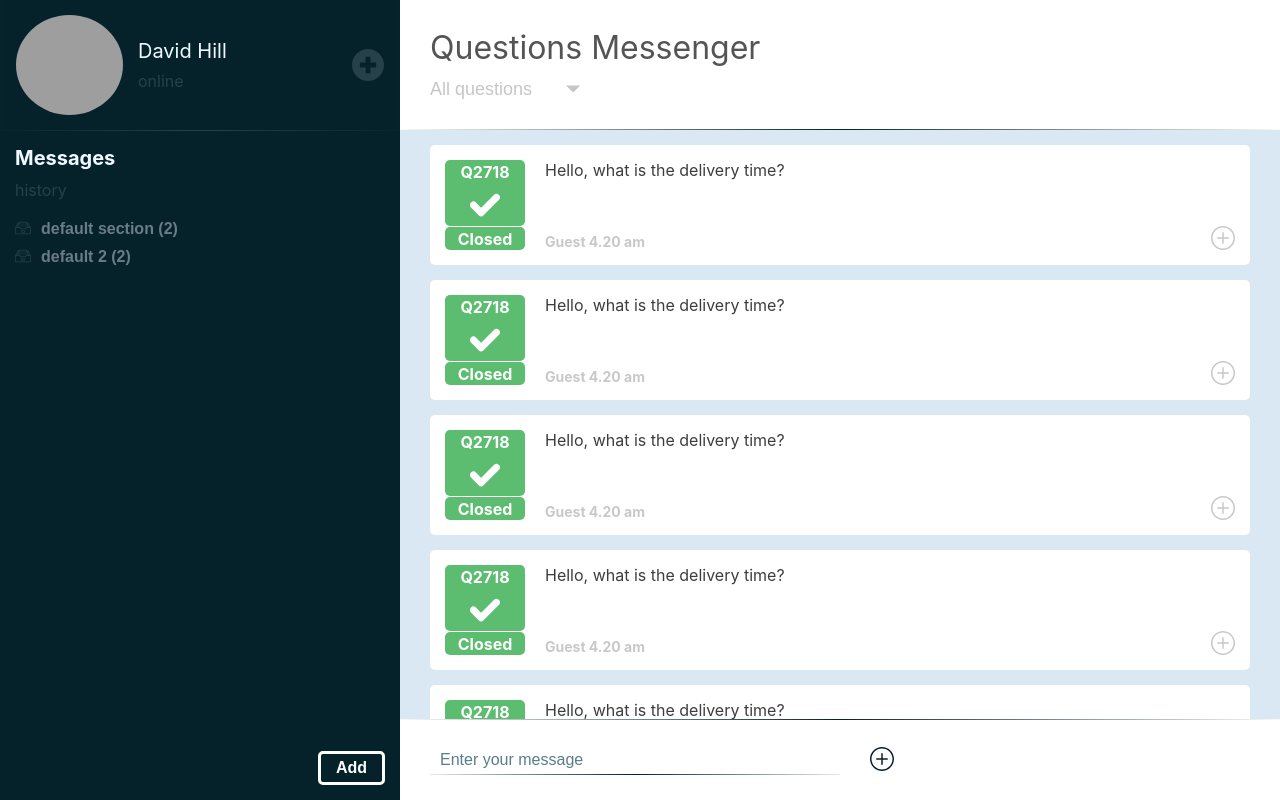
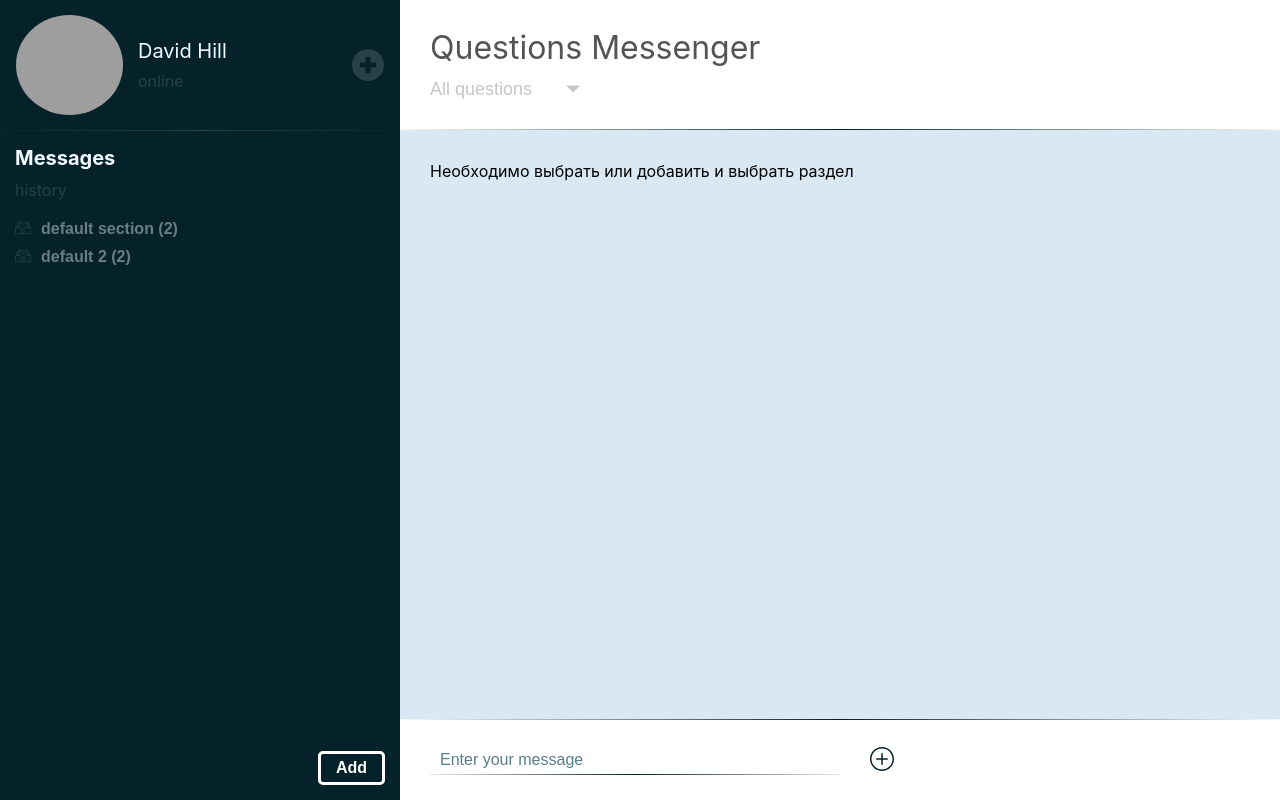
Before and after one commit to sanyamaks/questions-messenger-test, a React (Create React App) app: page / in a window 1280 px wide. Built offline with nearby package versions, Linux system fonts and the light colour scheme; grey boxes are pictures that could not be loaded.

Commit message:
Add rendering messages and adding new messages

```diff
--- a/src/components/Form/Form.js
+++ b/src/components/Form/Form.js
@@ -1,12 +1,43 @@
-import React from "react";
+import React, { useContext, useRef } from "react";
 import "./Form.scss";
 import { ReactComponent as AddButton } from "../../assets/icons/icon-add2.svg";
+import { Context } from "../../store/Store";
 
 const Form = () => {
+  const [state, dispatch] = useContext(Context);
+  const inputRef = useRef(null);
+  const formRef = useRef(null);
+
+  const handleSubmit = (event) => {
+    event.preventDefault();
+    if (!state.activeSection || inputRef.current.value.trim() === "") {
+      return null;
+    }
+    const section = state.sections.find(
+      (section) => section.id === state.activeSection
+    );
+    dispatch({
+      type: "ADD_MESSAGE",
+      payload: {
+        title: inputRef.current.value,
+        id: section.currentId,
+        time: new Date(),
+        isSuccess: Math.floor(Math.random() * 2) === 1,
+      },
+    });
+    dispatch({ type: "UPDATE_MESSAGE_ID" });
+    formRef.current.reset();
+  };
+
   return (
-    <form className="form">
-      <input className="form__message" placeholder="Enter your message" />
-      <button className="form__button" type="button">
+    <form className="form" onSubmit={handleSubmit} ref={formRef}>
+      <input
+        type="text"
+        className="form__message"
+        ref={inputRef}
+        placeholder="Enter your message"
+      />
+      <button className="form__button" type="button" onClick={handleSubmit}>
         <AddButton className="form__button-icon" />
       </button>
     </form>
--- a/src/components/Messages/Messages.js
+++ b/src/components/Messages/Messages.js
@@ -1,22 +1,33 @@
-import React from "react";
+import React, { useContext } from "react";
 import "./Messages.scss";
 import MessagesItem from "./MessagesItem/MessagesItem";
+import { Context } from "../../store/Store";
 
 const Messages = () => {
-  return (
-    <section className="messages">
-      <MessagesItem className="messages__messages-item"/>
-      <MessagesItem className="messages__messages-item"/>
-      <MessagesItem className="messages__messages-item"/>
-      <MessagesItem className="messages__messages-item"/>
-      <MessagesItem className="messages__messages-item"/>
-      <MessagesItem className="messages__messages-item"/>
-      <MessagesItem className="messages__messages-item"/>
-      <MessagesItem className="messages__messages-item"/>
-      <MessagesItem className="messages__messages-item"/>
-      <MessagesItem className="messages__messages-item"/>
-    </section>
-  );
+  const [state] = useContext(Context);
+
+  const renderConditionally = () => {
+    if (!state.activeSection) {
+      return <p>Необходимо выбрать или добавить и выбрать раздел</p>;
+    } else {
+      return state.sections
+        .find((section) => section.id === state.activeSection)
+        .messages.map((message) => {
+          return (
+            <MessagesItem
+              className="messages__messages-item"
+              title={message.title}
+              time={message.time}
+              key={message.id}
+              id={message.id}
+              isSuccess={message?.isSuccess}
+            />
+          );
+        });
+    }
+  };
+
+  return <section className="messages">{renderConditionally()}</section>;
 };
 
 export default Messages;
--- a/src/components/Messages/MessagesItem/MessagesItem.js
+++ b/src/components/Messages/MessagesItem/MessagesItem.js
@@ -6,16 +6,48 @@ import SuccessStatus from "../../Status/SuccessStatus/SuccessStatus";
 import ExecutionStatus from "../../Status/ExecutionStatus/ExecutionStatus";
 
 const MessagesItem = (props) => {
-  const { className } = props;
+  const { className, title, time, id, isSuccess } = props;
+
+  const renderConditionally = () => {
+    if (!isSuccess) {
+      return (
+        <ExecutionStatus
+          time={Math.floor((new Date() - time) / 1000 / 60 / 60)}
+          id={id}
+        />
+      );
+    } else {
+      return <SuccessStatus id={id} />;
+    }
+  };
+
+  const getMonth = (pos) => {
+    return [
+      "Jan",
+      "Feb",
+      "Mar",
+      "Apr",
+      "May",
+      "Jun",
+      "Jul",
+      "Aug",
+      "Sep",
+      "Oct",
+      "Nov",
+      "Dec",
+    ][pos];
+  };
   return (
     <article className={cn("messages-item", className)}>
-      {/*<ExecutionStatus />*/}
-      <SuccessStatus />
+      {renderConditionally()}
+
       <div className="messages-item__text">
-        <p className="messages-item__question">
-          Hello, what is the delivery time?
+        <p className="messages-item__question">{title}</p>
+        <p className="messages-item__time">
+          Guest {time.getHours() > 12 ? time.getHours() - 12 : time.getHours()}:
+          {time.getMinutes()} {time.getHours() > 12 ? "pm" : "am"} -{" "}
+          {time.getDate()} {getMonth(time.getMonth())}
         </p>
-        <p className="messages-item__time">Guest 4.20 am</p>
       </div>
       <div className="messages-item__button-container">
         <button className="messages-item__button">
--- a/src/components/Status/ExecutionStatus/ExecutionStatus.js
+++ b/src/components/Status/ExecutionStatus/ExecutionStatus.js
@@ -1,12 +1,13 @@
 import React from "react";
 import "./ExecutionStatus.scss";
 
-const ExecutionStatus = () => {
+const ExecutionStatus = (props) => {
+  const { time, id } = props;
   return (
     <div className="execution-status">
-            <p className="execution-status__id">Q2718</p>
+      <p className="execution-status__id">Q{id}</p>
       <div className="execution-status__past-time-container">
-                <p className="execution-status__past-time">16h</p>
+        <p className="execution-status__past-time">{time}h</p>
       </div>
     </div>
   );
--- a/src/components/Status/SuccessStatus/SuccessStatus.js
+++ b/src/components/Status/SuccessStatus/SuccessStatus.js
@@ -2,10 +2,11 @@ import React from "react";
 import "./SuccessStatus.scss";
 import { ReactComponent as SuccessLogo } from "../../../assets/icons/icon-success.svg";
 
-const SuccessStatus = () => {
+const SuccessStatus = (props) => {
+    const {  id } = props;
   return (
     <div className="success-status">
-      <p className="success-status__id">Q2718</p>
+      <p className="success-status__id">Q{id}</p>
       <div className="success-status__icon-container">
         <SuccessLogo className="success-status__icon" />
       </div>
--- a/src/store/Reducer.js
+++ b/src/store/Reducer.js
@@ -1,12 +1,33 @@
 const Reducer = (state, action) => {
   switch (action.type) {
-        case 'SELECT_SECTION':
+    case "SELECT_SECTION":
       return {
         ...state,
         activeSection: action.payload,
+      };
+    case "ADD_MESSAGE":
+      return {
+        ...state,
+        sections: state.sections.map((section) => {
+          if (section.id === state.activeSection) {
+            section.messages.push(action.payload);
           }
-        default: return state
+          return section
+        }),
+      };
+    case 'UPDATE_MESSAGE_ID':
+      return {
+        ...state,
+        sections: state.sections.map((section) => {
+          if (section.id === state.activeSection) {
+            section.currentId += 1;
           }
+          return section
+        })
       }
+    default:
+      return state;
+  }
+};
 
 export default Reducer;
--- a/src/store/Store.js
+++ b/src/store/Store.js
@@ -13,12 +13,13 @@ const initialState = {
                 {
                     id: 1,
                     title: 'Default question message 1',
-                    time: 'time1',
+                    time: new Date(2021, 0, 22),
+                    isSuccess: true,
                 },
                 {
                     id: 2,
                     title: 'Default question message 2',
-                    time: 'time2',
+                    time: new Date(2021, 0, 21),
                 }
             ]
         },
@@ -30,12 +31,14 @@ const initialState = {
                 {
                     id: 1,
                     title: 'Default question message 11',
-                    time: 'time',
+                    time: new Date(2021, 0, 20),
+                    isSuccess: false,
                 },
                 {
                     id: 2,
                     title: 'Default question message 22',
-                    time: 'time',
+                    time: new Date(2021, 0, 19),
+                    isSuccess: true,
                 }
             ]
         }
```
Lines whose indentation alone changed are shown as unchanged.
